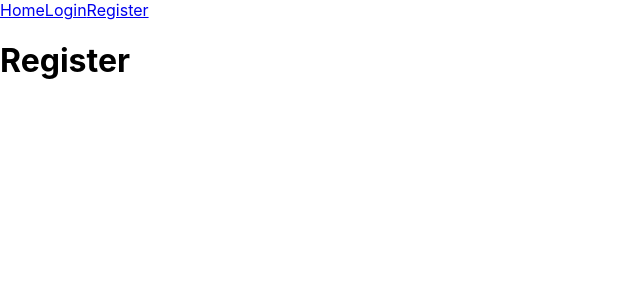
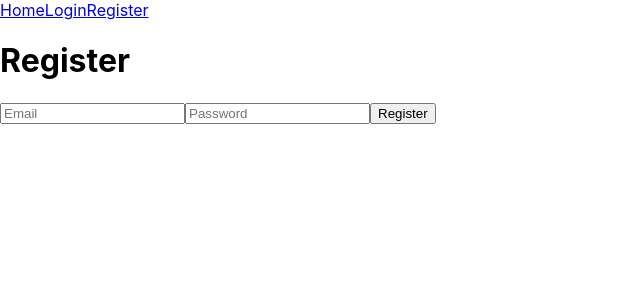
Before and after one commit to Hawinf/7.4-React-Redux, a React (Create React App) app: page /register in a window 1280 px wide. Shown: the top 300 px of the page, without its empty margins (0-640 px from the left). Built offline with nearby package versions, Linux system fonts and the light colour scheme.

Commit message:
setting up register page and adding const folder endpoint.js

```diff
--- /dev/null
+++ b/src/const/endpoint.js
@@ -0,0 +1,5 @@
+const API = {
+    REGISTER: 'https://bootcamp-rent-cars.herokuapp.com/admin/auth/register',
+}
+
+export default API;
--- a/src/pages/Register.js
+++ b/src/pages/Register.js
@@ -1,16 +1,47 @@
-import React from "react";
+import React, { useState } from "react";
 import Navbar from "../components/Navbar";
 import { useSelector } from "react-redux";
 import rootReducer from "../redux/reducers";
+import { useNavigate } from "react-router-dom";
+import axios from "axios";
+import API from "../const/endpoint";
 
 const Register = () => {
+    const navigate = useNavigate();
+    const [email, setEmail] = useState('');
+    const [password, setPassword] = useState('');
+
     const {regisReducer} = useSelector(rootReducer => rootReducer);
     console.log(regisReducer.message)
+
+    const handleEmail = (e) => {
+        setEmail(e.target.value)
+    }
+    const handlePassword = (e) => {
+        setPassword(e.target.value)
+    }
+
+    const handleRegister = () => {
+        const payload = {
+            email: email,
+            password: password,
+            role: 'Admin',
+        }
+        axios
+            .post(API.REGISTER, payload)
+            .then((res) => {
+                console.log(res)
+            })
+            .catch((err) => console.log(err))
+    }
 
     return (
         <div>
             <Navbar />
             <h1>Register</h1>
+            <input placeholder="Email" onChange={handleEmail} />
+            <input placeholder="Password" onChange={handlePassword} />
+            <button onClick={handleRegister}>Register</button>
         </div>
     );
 };
```
